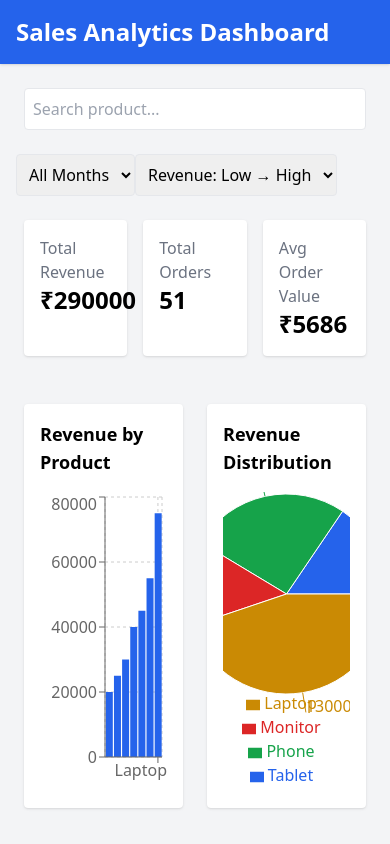
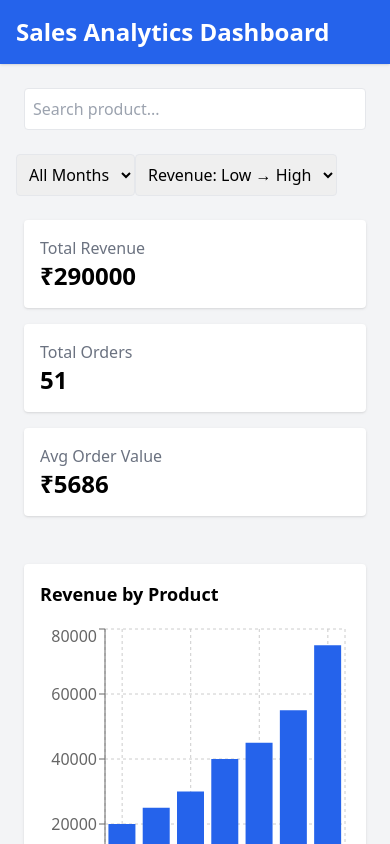
Before and after one commit to SHASHINI-0278/analytics_dashboard, a React (Create React App) app: page / in a window 390 px wide. Shown: the top 844 px of the page. Built offline with nearby package versions, Linux system fonts and the light colour scheme.

Commit message:
changes for mobile response

```diff
--- a/src/components/SalesTable.js
+++ b/src/components/SalesTable.js
@@ -7,69 +7,44 @@
       <h2 className="text-lg font-bold mb-4">
         Sales Data
       </h2>
-
+      <div className="overflow-x-auto">
         <table className="w-full border">
-
           <thead className="bg-gray-200">
-
             <tr>
-
               <th className="p-2 border">Product</th>
-
               <th className="p-2 border">Revenue (₹)</th>
-
               <th className="p-2 border">Orders</th>
-
               <th className="p-2 border">Month</th>
-
             </tr>
-
           </thead>
-
           <tbody>
-
             {data.length > 0 ? (
-
               data.map((item) => (
-
                 <tr key={item.id} className="text-center">
-
                   <td className="p-2 border">
                     {item.product}
                   </td>
-
                   <td className="p-2 border">
                     ₹{item.revenue}
                   </td>
-
                   <td className="p-2 border">
                     {item.orders}
                   </td>
-
                   <td className="p-2 border">
                     {item.month}
                   </td>
-
                 </tr>
-
               ))
-
             ) : (
-
               <tr>
-
                 <td colSpan="4" className="p-4 text-center">
                   No data found
                 </td>
-
               </tr>
-
             )}
-
           </tbody>
-
       </table>
-
+      </div>
     </div>
 
   );
--- a/src/pages/DashBoard.js
+++ b/src/pages/DashBoard.js
@@ -53,7 +53,7 @@
 
       <NavBar />
 
-      <div className="p-6">
+      <div className="p-6 flex flex-col md:flex-row gap-4">
         <input
             type="text"
             placeholder="Search product..."
@@ -86,7 +86,7 @@
 
 
 
-      <div className="p-6 grid grid-cols-3 gap-4">
+      <div className="p-6 grid grid-cols-1 md:grid-cols-2 lg:grid-cols-3 gap-4">
 
         <KPICard
           title="Total Revenue"
@@ -105,7 +105,7 @@
 
       </div>
 
-      <div className="p-6 grid grid-cols-2 gap-6">
+      <div className="p-6 grid grid-cols-1 lg:grid-cols-2 gap-6">
 
         <SalesBarChart data={sortedData} />
 
```
Lines whose indentation alone changed are shown as unchanged.
